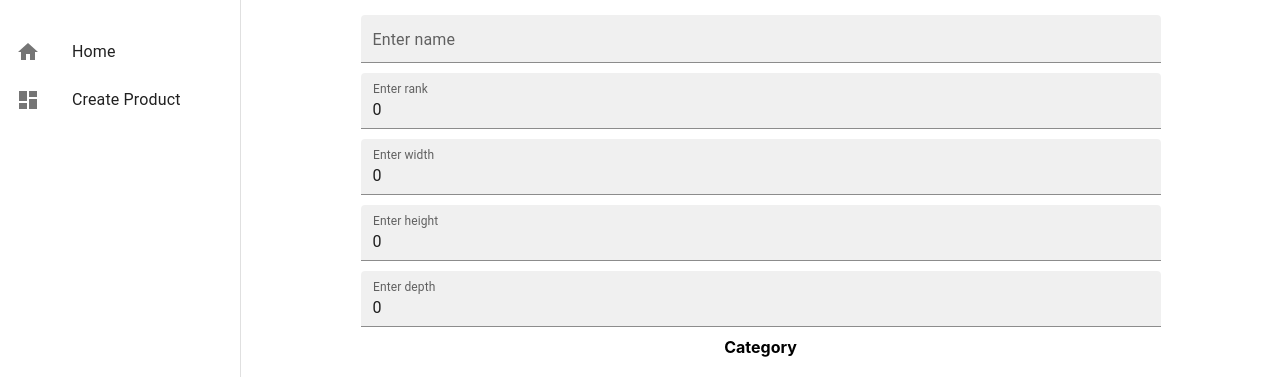
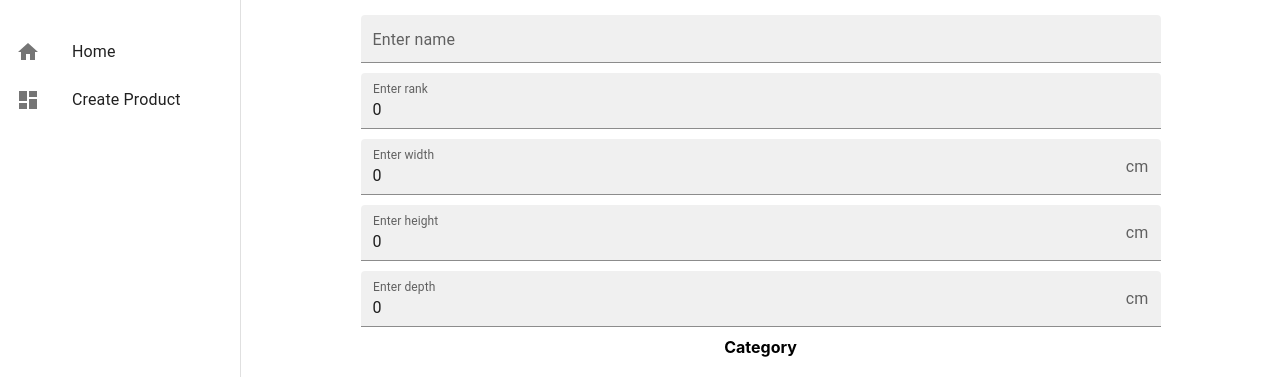
Before and after one commit to stulishenko2/dyploma-test-1, a React (Create React App) app: page /create-product in a window 1280 px wide. Shown: the top 377 px of the page. Built offline with nearby package versions, Linux system fonts and the light colour scheme; no server answers; the database is empty; the HTML template or start-up script is replaced by a standard one; what reactfire would draw is missing.

Commit message:
minor updates

```diff
--- a/src/components/CreateProductPage/CreateProductPage.tsx
+++ b/src/components/CreateProductPage/CreateProductPage.tsx
@@ -7,7 +7,7 @@ import {type Product} from '../../interfaces';
 import {TextInput} from '../helpers/TextInput/TextInput';
 import {NumericInput} from '../helpers/TextInput/NumericInput';
 import {createProductValidationSchema} from '../../validations/validations';
-import {Box, Button, IconButton, Snackbar, SnackbarContent} from '@mui/material';
+import {Box, Button, IconButton, InputAdornment, Snackbar, SnackbarContent} from '@mui/material';
 import {addDoc, collection} from 'firebase/firestore';
 import {firestore} from '../../App';
 import {MyDropzone} from '../Dropzone/CustomDropzone';
@@ -38,6 +38,11 @@ export const categoryOptions = [
 		value: 'Drinks',
 	},
 ];
+
+const inputCustomProps = {
+	inputProps: {min: 0, max: 700},
+	endAdornment: <InputAdornment position='end'>cm</InputAdornment>,
+};
 
 export const CreateProductPage = () => {
 	const ref = collection(firestore, 'sectors');
@@ -72,9 +77,9 @@ export const CreateProductPage = () => {
 				<Box width={800} display={'flex'} flexDirection={'column'} justifyContent={'center'} gap={'10px'}>
 					<TextInput name='name' label='Enter name' />
 					<NumericInput name='rank' label='Enter rank' />
-					<NumericInput name='width' label='Enter width' />
-					<NumericInput name='height' label='Enter height' />
-					<NumericInput name='depth' label='Enter depth' />
+					<NumericInput name='width' label='Enter width' customProps={inputCustomProps} />
+					<NumericInput name='height' label='Enter height' customProps={inputCustomProps} />
+					<NumericInput name='depth' label='Enter depth' customProps={inputCustomProps} />
 					<SelectField name={'category'} label={'Category'} options={categoryOptions}/>
 					<MyDropzone />
 					<Button variant={'outlined'} type='submit'>Submit</Button>
--- a/src/components/Shelf/pages/CreateStoreyElement/CreateStoreyElement.tsx
+++ b/src/components/Shelf/pages/CreateStoreyElement/CreateStoreyElement.tsx
@@ -2,7 +2,7 @@ import React, {useContext, useState} from 'react';
 import {Form, Formik} from 'formik';
 import {type Storey} from '../../../../App';
 import {createStoreyValidationSchema} from '../../../../validations/validations';
-import {Box, Button, Modal, Typography} from '@mui/material';
+import {Box, Button, InputAdornment, Modal, Typography} from '@mui/material';
 import {NumericInput} from '../../../helpers/TextInput/NumericInput';
 import {SelectField} from '../../../helpers/CustomSelect/SelectField';
 import {categoryOptions} from '../../../CreateProductPage/CreateProductPage';
@@ -17,6 +17,11 @@ const initialStoreyValues: Storey = {
 
 export type CreateStoreyElementProps = {
 	amount?: number;
+};
+
+const inputCustomProps = {
+	inputProps: {min: 10, max: 700},
+	endAdornment: <InputAdornment position='end'>cm</InputAdornment>,
 };
 
 export const CreateStoreyElement: React.FC<CreateStoreyElementProps> = ({amount}) => {
@@ -43,9 +48,12 @@ export const CreateStoreyElement: React.FC<CreateStoreyElementProps> = ({amount}
 			}
 		}
 
-		if (storeyList.length + 1 === amount) {
-			handleClose();
-		}
+		handleClose();
+		console.log(amount);
+		// CHECK CONDITION BELOWE
+		// if (storeyList.length + 1 === amount) {
+		// 	handleClose();
+		// }
 	};
 
 	return <Modal open={open}>
@@ -67,7 +75,8 @@ export const CreateStoreyElement: React.FC<CreateStoreyElementProps> = ({amount}
                       Storey number {currentFillingStoreyIndex + 1}
 						</Typography>
 						<Box width={800} display={'flex'} flexDirection={'column'} justifyContent={'center'} gap={'10px'}>
-							<NumericInput name='height' label='Enter height' />
+							<NumericInput name='height' label='Enter height' customProps={inputCustomProps}/>
+							<NumericInput name='depth' label='Enter depth' customProps={inputCustomProps}/>
 							<SelectField name={'category'} label={'Category'} options={categoryOptions}/>
 							<Button variant={'outlined'} type='submit'>Submit</Button>
 						</Box>
--- a/src/components/helpers/TextInput/NumericInput.tsx
+++ b/src/components/helpers/TextInput/NumericInput.tsx
@@ -1,15 +1,16 @@
 import React from 'react';
-import {Box, Input, TextField} from '@mui/material';
+import {Box, TextField, type FilledInputProps, type OutlinedInputProps, type InputProps} from '@mui/material';
 import {Field, type FieldProps, type FormikValues, useField} from 'formik';
 
 export type NumericInputProps = {
 	name: string;
 	label: string;
+	customProps?: Partial<FilledInputProps> | Partial<OutlinedInputProps> | Partial<InputProps>;
 };
 
-export const NumericInput: React.FC<NumericInputProps> = ({name, label}) => {
+export const NumericInput: React.FC<NumericInputProps> = ({name, label, customProps}) => {
 	const [field, meta] = useField(name);
-
+	console.log(field);
 	return <Box display={'flex'} flexDirection={'column'} gap={'10px'}>
 		<Field name={name}>
 			{({field}: FieldProps<FormikValues>) => (
@@ -21,6 +22,7 @@ export const NumericInput: React.FC<NumericInputProps> = ({name, label}) => {
 					variant={'filled'}
 					{...field}
 					error={meta.touched && Boolean(meta.error)}
+					InputProps={customProps}
 				/>
 			)}
 		</Field>
```
